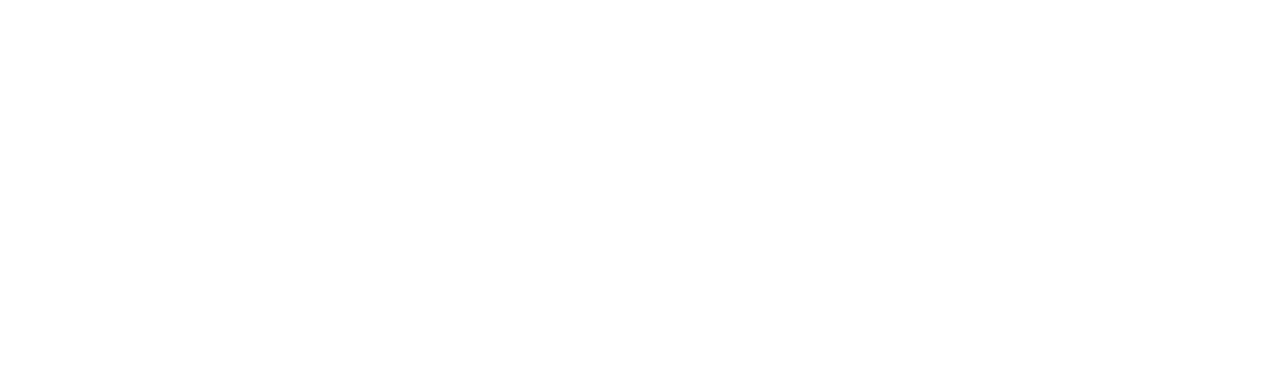
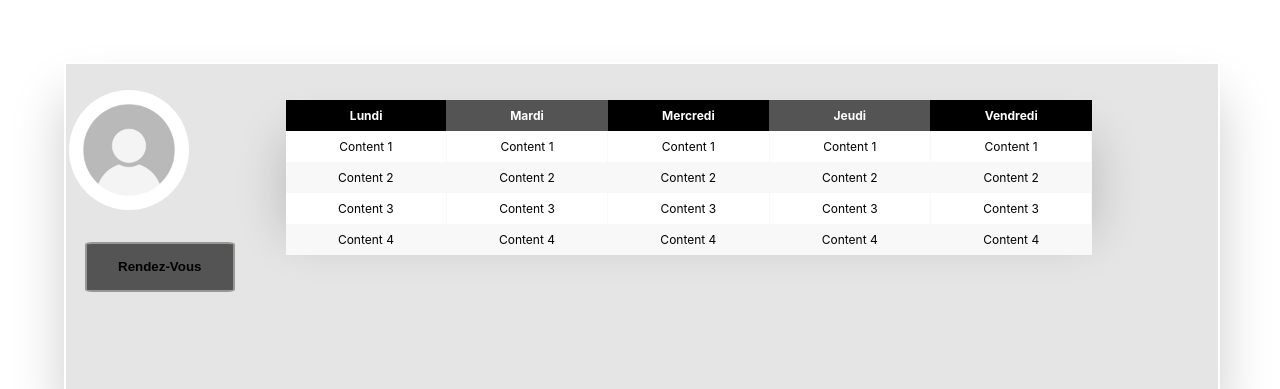
Before and after one commit to OmniaGomaa88/avocatEnligne-Client, a React (Create React App) app: page /avocat/1 in a window 1280 px wide. Shown: the part 530-919 px from the top of the page. Before the commit the page ends 800 px from the top, so only its background shows below. Built offline with nearby package versions, Linux system fonts and the light colour scheme; no server answers.

Commit message:
avocat carts

```diff
--- a/src/Pages/avocatProfile/avocatProfile.js
+++ b/src/Pages/avocatProfile/avocatProfile.js
@@ -3,7 +3,7 @@
 import avocatService from "../../services/Avocat";
 import { matchPath } from "react-router";
 import { useEffect, useState } from "react";
-
+import AvoatCarte from "../../components/avocatCart"
 const AvocatProfile = (props) => {
   const id = props.match.params.id;
   const [error, setError] = useState(false);
@@ -24,6 +24,7 @@
   return (
     <div>
       <p>you are in avocat Profile</p>
+      <AvoatCarte></AvoatCarte>
     </div>
   );
 };
--- a/src/Pages/avocats/avocats.js
+++ b/src/Pages/avocats/avocats.js
@@ -1,5 +1,6 @@
 import React from "react";
 import { Link } from "react-router-dom";
+import AvoatCarte from '../../components/avocatCart'
 
 const Avocats = (props) => {
   const data = JSON.parse(localStorage.getItem("avocats"));
@@ -8,7 +9,18 @@
   return (
     <div>
       <p>you are in avocats page</p>
-      <Link to={"/avocat/"+data.result[0].id}>{data.result[0].Nom}</Link>
+      {data.map((avocat,index) =>{
+        return(
+        <AvoatCarte
+        prenom= {avocat.Prénom}
+        nom={avocat.Nom}
+        adress={avocat.Adress}
+        link={"/avocat/"+data.id}
+        ></AvoatCarte>
+        )
+      })}
+
+
     </div>
   );
 };
--- a/src/Pages/inscription/enregistre.scss
+++ b/src/Pages/inscription/enregistre.scss
@@ -62,6 +62,3 @@
 
   border-bottom: 2px solid white;
 }
-.btn:active{
-background-color:red
-}
--- a/src/components/avocatCart.js
+++ b/src/components/avocatCart.js
@@ -0,0 +1,86 @@
+import React from "react";
+import { useEffect, useState } from "react";
+import Facebook from "@material-ui/icons/Facebook";
+import Instagram from "@material-ui/icons/Instagram";
+import Twitter from "@material-ui/icons/Twitter";
+import "./style/header.scss";
+import profilePhoto from "../assets/imges/profileAvatar.jpg";
+import avocatService from "../services/Avocat";
+import { Link } from "react-router-dom";
+import './style/avocatCart.scss'
+
+const AvoatCarte = (props) => {
+
+
+
+
+  return (
+    <div>
+      <div className="avocatCart">
+       <div className="info">
+           <div className="nameAndPhoto">
+           <img src={profilePhoto} className="RountGrand"/>
+               <p>{props.prenom} {props.nom}</p>
+
+           </div>
+           <div className="AdressAndRendezVous">
+               <p>{props.adress}</p>
+               <Link to={props.link}>
+               <button className="RDVBtn">Rendez-Vous</button>
+                   </Link>
+
+           </div>
+
+       </div>
+       <div className="disponible">
+<table className="fl-table">
+    <thead>
+    <tr>
+            <th>Lundi</th>
+            <th>Mardi</th>
+            <th>Mercredi</th>
+            <th>Jeudi</th>
+            <th>Vendredi</th>
+        </tr>
+    </thead>
+    <tbody>
+    <tr>
+            <td>Content 1</td>
+            <td>Content 1</td>
+            <td>Content 1</td>
+            <td>Content 1</td>
+            <td>Content 1</td>
+        </tr>
+        <tr>
+            <td>Content 2</td>
+            <td>Content 2</td>
+            <td>Content 2</td>
+            <td>Content 2</td>
+            <td>Content 2</td>
+        </tr>
+        <tr>
+            <td>Content 3</td>
+            <td>Content 3</td>
+            <td>Content 3</td>
+            <td>Content 3</td>
+            <td>Content 3</td>
+        </tr>
+        <tr>
+            <td>Content 4</td>
+            <td>Content 4</td>
+            <td>Content 4</td>
+            <td>Content 4</td>
+            <td>Content 4</td>
+        </tr>
+    </tbody>
+</table>
+
+       </div>
+
+      </div>
+
+    </div>
+  );
+};
+
+export default AvoatCarte;
--- a/src/components/headre.js
+++ b/src/components/headre.js
@@ -19,7 +19,7 @@
     let data = response.data.result;
     localStorage.setItem("avocats", JSON.stringify(data));
 
-    //  console.log(data);
+     console.log(data);
 
     //  props.history.push('/avocats');
   };
--- /dev/null
+++ b/src/components/style/avocatCart.scss
@@ -0,0 +1,98 @@
+
+.avocatCart{
+display: flex;
+flex-direction: row;
+box-shadow: 0px 35px 50px rgba( 0, 0, 0, 0.2 );
+border: 2px solid white;
+width: 90%;
+height: 300px;
+padding-top: 2%;
+margin-top: 5%;
+margin-left: 5%;
+background-color: #e5e5e5;
+.info{
+    display: flex;
+    flex-direction:column;
+}
+.nameAndPhoto{
+    display: flex;
+    flex-direction:row;
+}
+.AdressAndRendezVous{
+    display: flex;
+    flex-direction: column;
+    padding-left: 5%;
+    justify-content:center;
+    align-items: center;
+}
+
+}
+
+.disponible{
+    margin: 10px 70px 70px;
+    box-shadow: 0px 35px 50px rgba( 0, 0, 0, 0.2 );
+    height: 100px;
+   width:70%
+}
+.fl-table{
+    border-radius: 5px;
+    font-size: 12px;
+    font-weight: normal;
+    border: none;
+    border-collapse: collapse;
+    width: 100%;
+
+    max-width: 100%;
+    white-space: nowrap;
+    background-color: white;
+    td,th{
+        text-align: center;
+        padding: 8px;
+    }
+    td{
+        border-right: 1px solid #f8f8f8;
+        font-size: 12px;
+    }
+    thead
+    {
+        th {
+            color: #ffffff;
+            background: #545454;
+        }
+        th:nth-child(odd) {
+            color: #ffffff;
+            background:black;
+        }
+
+    }
+    tr:nth-child(even) {
+        background: #F8F8F8;
+    }
+}
+.RountGrand{
+    border-radius: 180%;
+    margin-left: 2%;
+   widows: 180px;
+   height:120px;
+}
+.RDVBtn{
+    margin-left: 10%;
+    color: black;
+    border: 2px solid #979793;
+    background-color: #545454;
+    border-radius: 5% ;
+    font-weight: bold;
+    width: 150px;
+  height:50px;
+  font-family: "montserrat",sans-serif;
+  cursor: pointer;
+  box-shadow: inset 0 0 0 0 rgb(161, 143, 143);
+transition: ease-out 0.4s;
+outline: none;
+
+}
+.RDVBtn:hover{
+  color: white;
+  box-shadow:  150px 0 0 0 rgb(253, 250, 250);
+  box-shadow:  5px 5px rgb(133, 140, 145)
+}
```
Also changed, not shown: src/assets/imges/profileAvatar.jpg (added).
